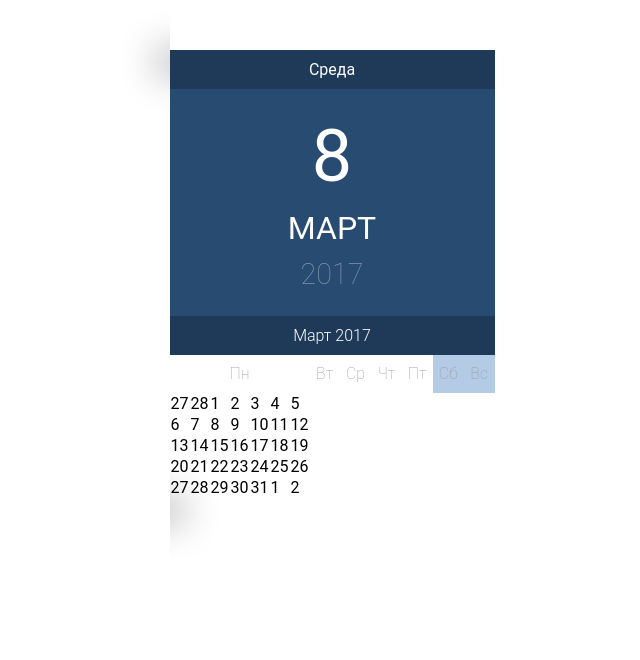
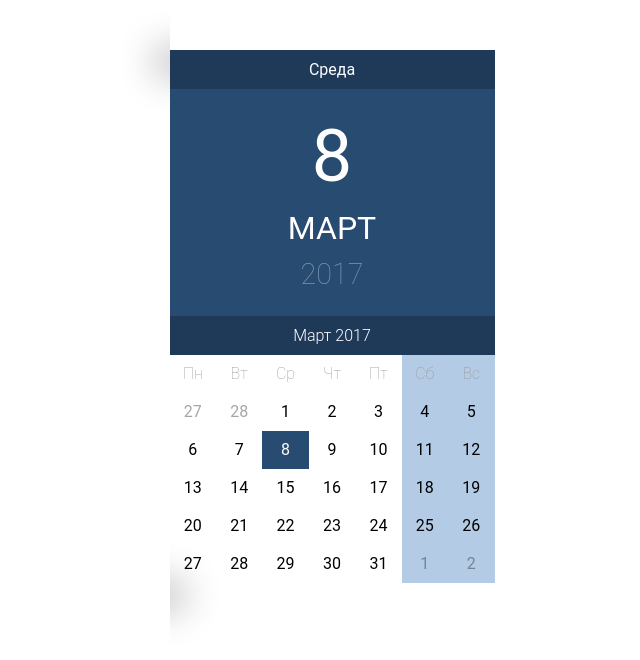
Before and after one commit to Mali-zi/calendar, a React (Create React App) app: page / in a window 1280 px wide. Shown: the top 660 px of the page, without its empty margins (308-948 px from the left). Built offline with nearby package versions, Linux system fonts and the light colour scheme.

Commit message:
fix: change tag <tbody> in the final return

```diff
--- a/src/TableBody.js
+++ b/src/TableBody.js
@@ -44,8 +44,8 @@ export default function TabBody() {
     });
 
   return (
-    <table>
+    <tbody>
       {tabBody}
-    </table>
+    </tbody>
   );
 };
```
